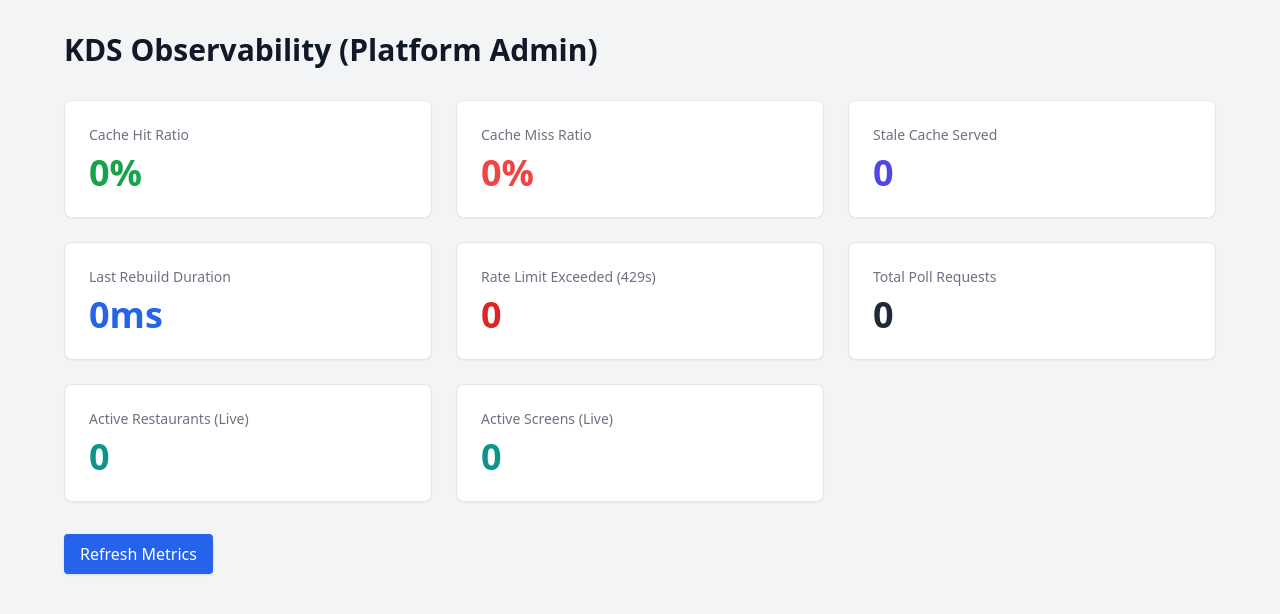
After one commit to Reddykesava60/OrderFlow, a Django app: page /admin/kds-metrics/ in a window 1280 px wide. The commit adds this page. Shown: the top 614 px of the page. Run offline with Django 5.2, Linux system fonts and the light colour scheme; the visitor is signed in with stand-in values (Sample User, id 1); parts of the project's set-up code (start-up, migrations or seed data) failed here and were passed over; some libraries are stand-ins or nearby versions.

Commit message:
feat(kds): implement scalability fixes, debounce, dogpile locks, and observability
- Frontend Debouncing: Added a 3-second debounce wrapper and randomized jitter to the Alpine.js poll() method in kds.html to prevent WebSocket-triggered thundering herds.

- Backend Cache Normalization: Refactored KDSPollView to cache a single normalized master payload per restaurant. User-specific permissions are now applied dynamically after cache retrieval, eliminating duplicate PostgreSQL queries.

- Dogpile Lock (Stale Serving): Implemented a Redis spin-lock in KDSPollView. Redundant concurrent requests on a cache miss now instantly receive the previous version - 1 stale payload, entirely protecting WSGI worker threads and the database from stampedes.

- Observability Dashboard: Created a new Platform Admin dashboard (/admin/kds-metrics/) to monitor real-time KDS cache hit ratios, stale serving counts, active screens, and rate-limit triggers.

- Rate Limit Adjustment: Safely increased the kds_poll IP rate limit from 180 to 600 req/min.

- Load Testing: Added a standalone, production-ready locustfile.py script to validate KDS polling capacity.

```diff
--- /dev/null
+++ b/core/templates/core/kds_metrics.html
@@ -0,0 +1,76 @@
+<!DOCTYPE html>
+<html lang="en">
+<head>
+    <meta charset="UTF-8">
+    <meta name="viewport" content="width=device-width, initial-scale=1.0">
+    <title>KDS Observability Dashboard | Platform Admin</title>
+    <script src="https://cdn.tailwindcss.com"></script>
+</head>
+<body class="bg-gray-100 p-8">
+    <div class="max-w-6xl mx-auto">
+        <h1 class="text-3xl font-bold text-gray-900 mb-8">KDS Observability (Platform Admin)</h1>
+
+        <div class="grid grid-cols-1 md:grid-cols-2 lg:grid-cols-3 gap-6 mb-8">
+            <div class="bg-white p-6 rounded-lg shadow-sm border border-gray-200">
+                <h3 class="text-gray-500 text-sm font-medium">Cache Hit Ratio</h3>
+                <div class="mt-2 flex items-baseline gap-2">
+                    <span class="text-4xl font-semibold text-green-600">{{ hit_ratio }}%</span>
+                </div>
+            </div>
+
+            <div class="bg-white p-6 rounded-lg shadow-sm border border-gray-200">
+                <h3 class="text-gray-500 text-sm font-medium">Cache Miss Ratio</h3>
+                <div class="mt-2 flex items-baseline gap-2">
+                    <span class="text-4xl font-semibold text-red-500">{{ miss_ratio }}%</span>
+                </div>
+            </div>
+
+            <div class="bg-white p-6 rounded-lg shadow-sm border border-gray-200">
+                <h3 class="text-gray-500 text-sm font-medium">Stale Cache Served</h3>
+                <div class="mt-2 flex items-baseline gap-2">
+                    <span class="text-4xl font-semibold text-indigo-600">{{ stale_served }}</span>
+                </div>
+            </div>
+
+            <div class="bg-white p-6 rounded-lg shadow-sm border border-gray-200">
+                <h3 class="text-gray-500 text-sm font-medium">Last Rebuild Duration</h3>
+                <div class="mt-2 flex items-baseline gap-2">
+                    <span class="text-4xl font-semibold text-blue-600">{{ rebuild_ms }}ms</span>
+                </div>
+            </div>
+
+            <div class="bg-white p-6 rounded-lg shadow-sm border border-gray-200">
+                <h3 class="text-gray-500 text-sm font-medium">Rate Limit Exceeded (429s)</h3>
+                <div class="mt-2 flex items-baseline gap-2">
+                    <span class="text-4xl font-semibold text-red-600">{{ rate_limit_hits }}</span>
+                </div>
+            </div>
+
+            <div class="bg-white p-6 rounded-lg shadow-sm border border-gray-200">
+                <h3 class="text-gray-500 text-sm font-medium">Total Poll Requests</h3>
+                <div class="mt-2 flex items-baseline gap-2">
+                    <span class="text-4xl font-semibold text-gray-800">{{ total_requests }}</span>
+                </div>
+            </div>
+
+            <div class="bg-white p-6 rounded-lg shadow-sm border border-gray-200">
+                <h3 class="text-gray-500 text-sm font-medium">Active Restaurants (Live)</h3>
+                <div class="mt-2 flex items-baseline gap-2">
+                    <span class="text-4xl font-semibold text-teal-600">{{ active_restaurants }}</span>
+                </div>
+            </div>
+
+            <div class="bg-white p-6 rounded-lg shadow-sm border border-gray-200">
+                <h3 class="text-gray-500 text-sm font-medium">Active Screens (Live)</h3>
+                <div class="mt-2 flex items-baseline gap-2">
+                    <span class="text-4xl font-semibold text-teal-600">{{ active_screens }}</span>
+                </div>
+            </div>
+        </div>
+
+        <button onclick="window.location.reload()" class="bg-blue-600 text-white px-4 py-2 rounded shadow hover:bg-blue-700">
+            Refresh Metrics
+        </button>
+    </div>
+</body>
+</html>
--- /dev/null
+++ b/core/views_admin.py
@@ -0,0 +1,64 @@
+from django.views.generic import TemplateView
+from django.contrib.auth.mixins import UserPassesTestMixin
+from django.core.cache import cache
+from django.conf import settings
+import time
+
+class KDSMetricsDashboardView(UserPassesTestMixin, TemplateView):
+    template_name = "core/kds_metrics.html"
+
+    def test_func(self):
+        return self.request.user.is_authenticated and self.request.user.is_superuser
+
+    def get_context_data(self, **kwargs):
+        context = super().get_context_data(**kwargs)
+
+        # Read scalar metrics
+        total_requests = cache.get("kds_metrics_requests_total", 0)
+        cache_hits = cache.get("kds_metrics_cache_hits", 0)
+        cache_misses = cache.get("kds_metrics_cache_misses", 0)
+        stale_served = cache.get("kds_metrics_stale_served", 0)
+        rate_limit_hits = cache.get("kds_metrics_rate_limit_hits", 0)
+        rebuild_ms = cache.get("kds_metrics_payload_rebuild_ms", 0)
+
+        # Calculate ratios
+        total_cache_ops = cache_hits + cache_misses
+        hit_ratio = round((cache_hits / total_cache_ops * 100), 2) if total_cache_ops > 0 else 0
+        miss_ratio = round((cache_misses / total_cache_ops * 100), 2) if total_cache_ops > 0 else 0
+
+        # Get active screens and restaurants using native Redis client if available
+        active_restaurants = 0
+        active_screens = 0
+
+        redis_url = getattr(settings, "REDIS_URL", None)
+        if redis_url:
+            import redis
+            try:
+                client = redis.from_url(redis_url)
+                now = int(time.time())
+                cutoff = now - 60  # Consider active if seen in last 60 seconds
+
+                # Count active restaurants
+                active_restaurants = client.zcount("kds_active_restaurants", cutoff, "+inf")
+
+                # Count active screens across all restaurants (scan keys starting with kds_screens_)
+                # Note: Scanning is acceptable here since this is a low-traffic admin dashboard
+                for key in client.scan_iter("kds_screens_*"):
+                    active_screens += client.zcount(key, cutoff, "+inf")
+            except Exception as e:
+                # Fallback on error (e.g. redis not running locally)
+                pass
+
+        context.update({
+            "total_requests": total_requests,
+            "cache_hits": cache_hits,
+            "cache_misses": cache_misses,
+            "stale_served": stale_served,
+            "rate_limit_hits": rate_limit_hits,
+            "rebuild_ms": rebuild_ms,
+            "hit_ratio": hit_ratio,
+            "miss_ratio": miss_ratio,
+            "active_restaurants": active_restaurants,
+            "active_screens": active_screens,
+        })
+        return context
--- a/dineflow/urls.py
+++ b/dineflow/urls.py
@@ -3,6 +3,7 @@ from django.contrib import admin
 from django.urls import path, include
 from django.conf import settings
 from django.conf.urls.static import static
+from core.views_admin import KDSMetricsDashboardView
 from . import views
 
 admin.site.site_header = f'{settings.APP_NAME} Platform'
@@ -16,6 +17,7 @@ urlpatterns = [
     path('healthz/live/', views.health_live, name='health_live'),
     path('healthz/ready/', views.health_ready, name='health_ready'),
 
+    path('admin/kds-metrics/', KDSMetricsDashboardView.as_view(), name='kds_metrics_dashboard'),
     path('admin/', admin.site.urls),
 
     # Customer-facing — public, no auth
```
Also changed, not shown: core/ratelimit.py (+7 -0 lines), kitchen/templates/kitchen/kds.html (+18 -4 lines), kitchen/views.py (+171 -95 lines), locustfile.py (added, +49 -0 lines).
